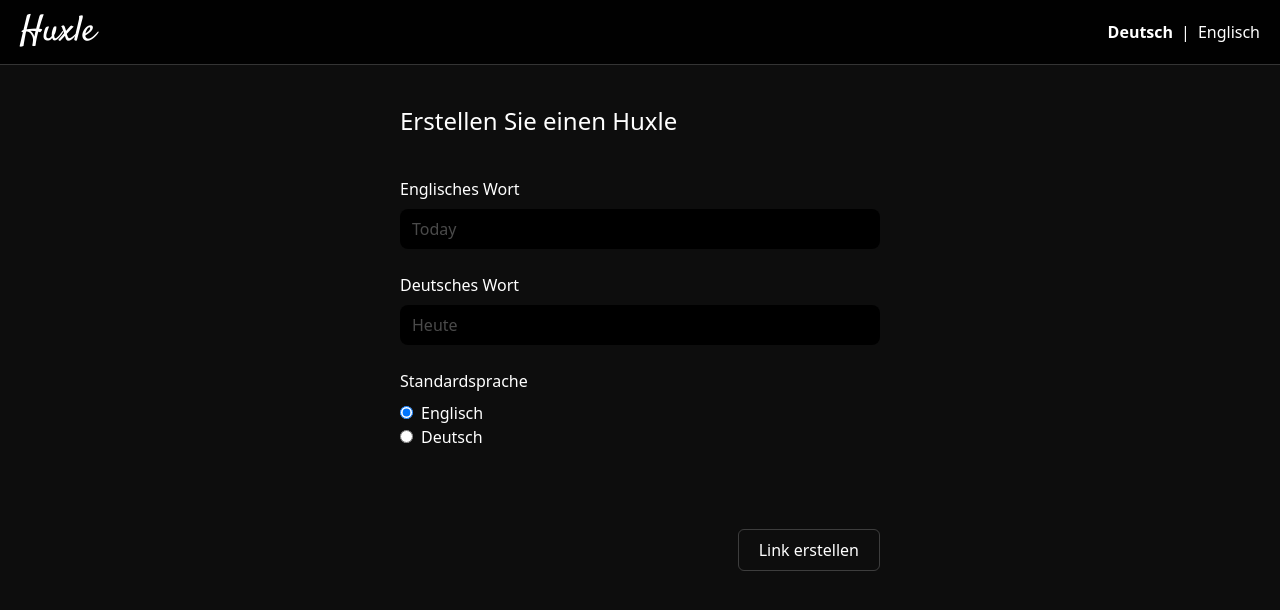
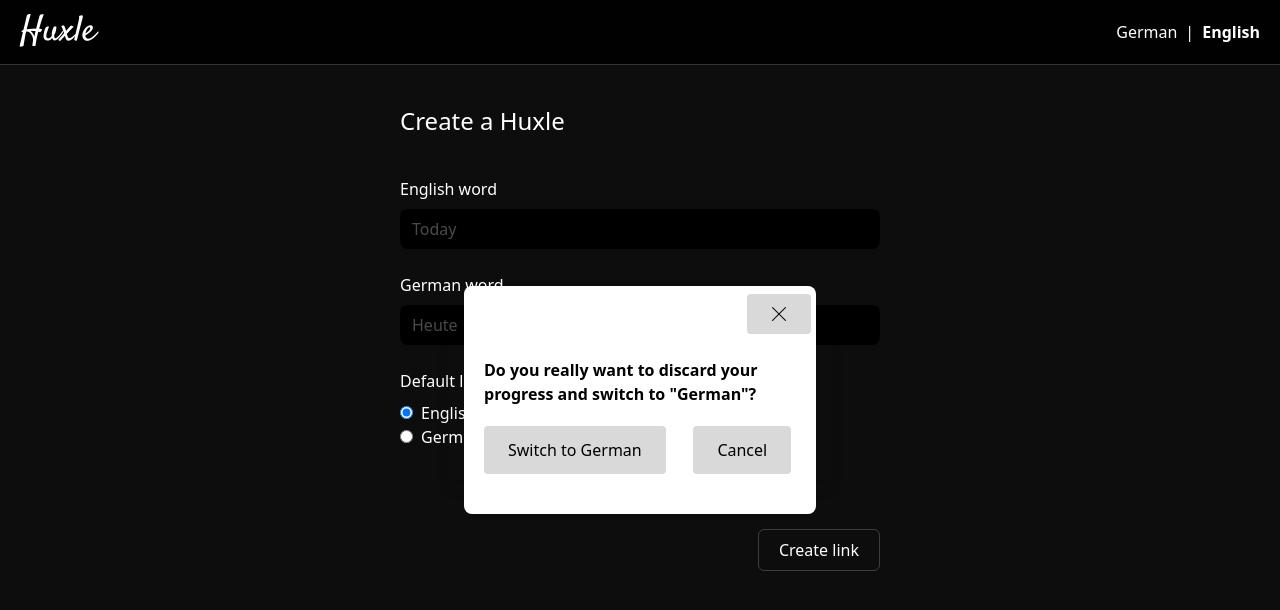
Before and after one commit to TimWillaert/HUX-Huxle, a Vue app: page /create in a window 1280 px wide. Both pictures are taken after a click on the element "German". Shown: the top 610 px of the page. Built offline with nearby package versions, Linux system fonts and the light colour scheme.

Commit message:
pinia state manager, change ingame lang

```diff
--- a/package.json
+++ b/package.json
@@ -11,6 +11,7 @@
     "lint": "eslint . --ext .vue,.js,.jsx,.cjs,.mjs,.ts,.tsx,.cts,.mts --fix --ignore-path .gitignore"
   },
   "dependencies": {
+    "pinia": "^2.0.28",
     "vee-validate": "^4.7.3",
     "vue": "^3.2.41",
     "vue-i18n": "^9.2.2",
--- a/src/assets/style.css
+++ b/src/assets/style.css
@@ -18,3 +18,42 @@
 .satisfy{
     font-family: 'Satisfy', cursive;
 }
+
+.PopUp {
+    /* Position the pop-up in the center of the screen */
+    position: fixed;
+    top: 50%;
+    left: 50%;
+    transform: translate(-50%, -50%);
+    z-index: 100;
+    /* Add a background color and some padding */
+    background-color: transparent;
+    padding: 1rem;
+
+    /* Add a box shadow to give the pop-up some depth */
+    box-shadow: 0px 10px 15px -3px rgba(0, 0, 0, 0.1), 0px 4px 6px -2px rgba(0, 0, 0, 0.05);
+
+    /* Make the pop-up responsive to different screen sizes */
+    max-width: 40rem;
+    width: 30%;
+    height: 20%;
+
+    /* Add some styling to the 'self-start' class */
+
+  }
+  .self-start {
+    font-size: 1rem;
+    font-weight: bold;
+  }
+
+  /* Style the buttons */
+  .PopUp button {
+    /* Add some spacing between the buttons */
+    margin-right: 0.3rem;
+    /* Add some basic styling */
+    background-color: #d9d9d9;
+    color: 'black';
+    padding: 0.75rem 1.5rem;
+    border-radius: 0.25rem;
+
+  }
--- a/src/components/EndNotification.vue
+++ b/src/components/EndNotification.vue
@@ -5,7 +5,7 @@
     <div class="bg-white rounded-lg flex flex-col min-w-[260px] text-black">
       <button
         class="self-end m-2 bg-gray-400 hover:bg-gray-500 transition-colors p-3 rounded-md"
-        @click="setPopup(false)"
+        @click="setPopup(false); ; resetGame()"
       >
         <img src="../assets/img/close.png" class="h-4" />
       </button>
@@ -24,6 +24,8 @@
 
 <script lang="ts">
 import { defineComponent } from 'vue';
+import { useHuxleStore } from './Store';
+const store = useHuxleStore();
 
 export default defineComponent({
   props: {
@@ -34,6 +36,11 @@
     return {
       showNumberMessage: true,
     };
+  },
+  methods: {
+    resetGame() {
+      store.$reset();
+    },
   },
   computed: {
     numberMessage(): string {
@@ -78,9 +85,9 @@
   },
   created() {
     setTimeout(() => {
-      // After 5 seconds, hide the number message and show the template
+      // After 3 seconds, hide the number message and show the template
       this.showNumberMessage = false;
-    }, 5000);
+    }, 3000);
   },
 });
 </script>
--- a/src/components/HeaderComponent.vue
+++ b/src/components/HeaderComponent.vue
@@ -9,10 +9,11 @@
       <p
         class="cursor-pointer"
         :class="{
-          'font-bold': $i18n.locale === 'de',
-          'font-light': $i18n.locale !== 'de',
+          'font-bold': getLanguage() === 'de',
+          'font-light': getLanguage() !== 'de',
         }"
-        @click="$i18n.locale = 'de'"
+        @click="setPopup(true)
+        "
       >
         {{ $t('german') }}
       </p>
@@ -20,19 +21,61 @@
       <p
         class="cursor-pointer"
         :class="{
-          'font-bold': $i18n.locale === 'en',
-          'font-light': $i18n.locale !== 'en',
+          'font-bold': getLanguage() === 'en',
+          'font-light': getLanguage() !== 'en',
         }"
-        @click="$i18n.locale = 'en'"
+        @click="setPopup(true)"
       >
         {{ $t('english') }}
       </p>
     </div>
   </div>
+  <PopUp class="PopUp" v-if="popupOpen" :setPopup="setPopup">
+    <div>
+      <p class="self-start">{{ $t('changeLanguage') }}</p>
+      <div class="flex my-5 justify-between">
+      <button @click="changeLanguage()">{{ $t('switch') }}</button>
+      <button @click="setPopup(false)">{{ $t('cancel') }}</button>
+    </div>
+    </div>
+  </PopUp>
 </template>
 
 <script setup lang="ts">
 import { RouterLink } from 'vue-router';
+import { getCurrentInstance, ref } from 'vue';
+import PopUp from './PopUp.vue';
+import { useI18n } from "vue-i18n";
+import { useHuxleStore } from './Store';
+
+const store = useHuxleStore();
+const { locale } = useI18n();
+
+
+const app = getCurrentInstance();
+const popupOpen = ref(false);
+
+function setPopup(value: boolean) {
+  popupOpen.value = value;
+}
+
+function changeLanguage() {
+  const lang = locale.value === 'en' ? 'de' : 'en';
+  locale.value = lang;
+
+  if (app) {
+    app.appContext.config.globalProperties.$locale = lang;
+    localStorage.setItem('locale', lang);
+  }
+  setPopup(false);
+  store.$reset();
+  localStorage.setItem('huxleState', '');
+  window.location.reload();
+}
+
+function getLanguage() {
+  return localStorage.getItem('locale') ?? 'en';
+}
 </script>
 
 <style scoped></style>
--- a/src/components/PlayHuxle.vue
+++ b/src/components/PlayHuxle.vue
@@ -2,53 +2,61 @@
   <div class="flex flex-col h-full max-h-full max-w-md mx-auto justify-between">
     <div class="mt-4">
       <RowComponent
-        v-for="(guess, i) in state.guesses"
+        v-for="(guess, i) in store.guesses"
         :key="i"
         :value="guess"
-        :color="state.guessesResult[i]"
-        :solution="state.solution"
-        :submitted="i < state.currentGuess"
+        :color="store.guessesResult[i]"
+        :solution="solution"
+        :submitted="i < store.currentGuess"
       />
     </div>
     <KeyboardComponent
       @key="onKey"
-      :greenKeys="state.greenKeys"
-      :yellowKeys="state.yellowKeys"
-      :grayKeys="state.grayKeys"
+      :greenKeys="store.greenKeys"
+      :yellowKeys="store.yellowKeys"
+      :grayKeys="store.grayKeys"
     />
   </div>
-  <PopUp v-if="popupOpen" :setPopup="setPopup" :isEndgame="false">
+  <PopUp v-if="popupOpen" :setPopup="setPopup">
     <div class="max-w-[240px]">
       <p class="self-start">{{ $t('invalidLink') }}</p>
     </div>
   </PopUp>
   <EndNotification
     v-if="endGameOpen"
-    :played-turns="state.currentGuess"
+    :played-turns="store.currentGuess"
     :set-popup="setEndGame"
   >
     <div class="mt-4">
       <RowComponent
-        v-for="(guess, i) in state.guesses"
+        v-for="(guess, i) in store.guesses"
         :key="i"
         :value="guess"
-        :color="state.guessesResult[i]"
-        :solution="state.solution"
-        :submitted="i < state.currentGuess"
+        :color="store.guessesResult[i]"
+        :solution="solution"
+        :submitted="i < store.currentGuess"
       />
     </div>
   </EndNotification>
 </template>
 
 <script setup lang="ts">
-import { ref } from 'vue';
+import { ref, getCurrentInstance } from 'vue';
 import { useRoute } from 'vue-router';
 import KeyboardComponent from './KeyboardComponent.vue';
-import { onUnmounted, reactive } from 'vue';
+import { onUnmounted } from 'vue';
 import RowComponent from './RowComponent.vue';
 import PopUp from './PopUp.vue';
 import EndNotification from './EndNotification.vue';
+import { useHuxleStore } from './Store';
 
+const store = useHuxleStore();
+
+store.$state = localStorage.getItem('huxleState')
+  ? JSON.parse(localStorage.getItem('huxleState')!)
+  : store.$state;
+
+const app = getCurrentInstance();
 const route = useRoute();
 const popupOpen = ref(false);
 const endGameOpen = ref(false);
@@ -58,10 +66,11 @@
 
 const wordEnglish = ref(decoded.split('#')[1]);
 const wordGerman = ref(decoded.split('#')[2]);
-const startLanguage = ref(decoded.split('#')[3]);
 
-const savedGame = localStorage.getItem('huxle-game') || '';
+const startLanguage =
+  app?.appContext.config.globalProperties.$locale.value || 'en';
 
+const solution = startLanguage == 'en' ? wordEnglish.value : wordGerman.value;
 const setPopup = (bool: boolean) => {
   bool ? (popupOpen.value = true) : (popupOpen.value = false);
 };
@@ -69,27 +78,6 @@
 const setEndGame = (bool: boolean) => {
   bool ? (endGameOpen.value = true) : (endGameOpen.value = false);
 };
-
-const state = reactive({
-  guesses: ['', '', '', '', '', ''],
-  guessesResult: ['', '', '', '', '', ''],
-  currentGuess: 0,
-  solution: wordEnglish,
-  greenKeys: [''],
-  yellowKeys: [''],
-  grayKeys: [''],
-});
-
-if (savedGame != '') {
-  const savedState = JSON.parse(savedGame);
-  state.guesses = savedState.guesses;
-  state.guessesResult = savedState.guessesResult;
-  state.currentGuess = savedState.currentGuess;
-  state.solution = savedState.solution;
-  state.greenKeys = savedState.greenKeys;
-  state.yellowKeys = savedState.yellowKeys;
-  state.grayKeys = savedState.grayKeys;
-}
 
 if (
   !(
@@ -103,6 +91,12 @@
   setPopup(true);
 }
 
+//Reset game in case the solution was given and the used did not close the results window
+if (store.guesses.includes(solution.toLowerCase())) {
+  store.$reset();
+  localStorage.setItem('huxleState', JSON.stringify(store.$state));
+}
+
 const onKeyup = (e: KeyboardEvent) => onKey(e.key);
 
 window.addEventListener('keyup', onKeyup);
@@ -112,41 +106,40 @@
 });
 
 function onKey(key: string) {
-  if (state.currentGuess >= 6) return;
-  const guess = state.guesses[state.currentGuess];
+  const locale = app?.appContext.config.globalProperties.$locale ?? '';
+  if (store.currentGuess >= 6) return;
+  const guess = store.guesses[store.currentGuess];
   if (key === 'Enter') {
     if (guess.length == 5) {
-      const result = compare(guess, state.solution);
-      state.guessesResult[state.currentGuess] = result.join('');
-
-      //save game
-      localStorage.setItem('huxle-game', JSON.stringify(state));
+      const result = compare(guess, solution);
+      store.guessesResult[store.currentGuess] = result.join('');
 
       //puzzle completition popus
       if (
-        state.currentGuess <= 5 &&
-        state.solution.toLowerCase() == state.guesses[state.currentGuess]
+        store.currentGuess <= 5 &&
+        solution.toLowerCase() == store.guesses[store.currentGuess]
       ) {
-        state.currentGuess++;
-        localStorage.setItem('huxle-game', '');
+        store.currentGuess++;
+
         setEndGame(true);
       } else if (
-        state.currentGuess == 5 &&
-        state.solution.toLowerCase() != state.guesses[state.currentGuess]
+        store.currentGuess == 5 &&
+        solution.toLowerCase() != store.guesses[store.currentGuess]
       ) {
-        state.currentGuess = 0;
-        localStorage.setItem('huxle-game', '');
+        store.currentGuess = 0;
+
         setEndGame(true);
       } else {
         // Move to next guess
-        state.currentGuess++;
+        store.currentGuess++;
       }
-
+      //save game
+      localStorage.setItem('huxleState', JSON.stringify(store.$state));
     }
   } else if (key === 'Backspace') {
-    state.guesses[state.currentGuess] = guess.slice(0, -1);
+    store.guesses[store.currentGuess] = guess.slice(0, -1);
   } else if (guess.length < 5 && /^[a-zA-Z]$/.test(key)) {
-    state.guesses[state.currentGuess] += key;
+    store.guesses[store.currentGuess] += key;
   }
 }
 
@@ -162,23 +155,23 @@
   for (let i = 0; i < guess.length; i++) {
     if (guess[i] === solution[i]) {
       result.push(1);
-      if (state.greenKeys.length > 0) {
-        if (!state.greenKeys.includes(guess[i])) {
-          state.greenKeys.push(guess[i]);
+      if (store.greenKeys.length > 0) {
+        if (!store.greenKeys.includes(guess[i])) {
+          store.greenKeys.push(guess[i]);
         }
       }
     } else if (solution.includes(guess[i])) {
       result.push(3);
-      if (state.yellowKeys.length > 0) {
-        if (!state.yellowKeys.includes(guess[i])) {
-          state.yellowKeys.push(guess[i]);
+      if (store.yellowKeys.length > 0) {
+        if (!store.yellowKeys.includes(guess[i])) {
+          store.yellowKeys.push(guess[i]);
         }
       }
     } else {
       result.push(2);
-      if (state.grayKeys.length > 0) {
-        if (!state.grayKeys.includes(guess[i])) {
-          state.grayKeys.push(guess[i]);
+      if (store.grayKeys.length > 0) {
+        if (!store.grayKeys.includes(guess[i])) {
+          store.grayKeys.push(guess[i]);
         }
       }
     }
--- /dev/null
+++ b/src/components/Store.ts
@@ -0,0 +1,23 @@
+import { defineStore } from 'pinia';
+
+export const useHuxleStore = defineStore('huxle-save', {
+  state: () => {
+    return {
+      guesses: ['', '', '', '', '', ''],
+      guessesResult: ['', '', '', '', '', ''],
+      currentGuess: 0,
+      greenKeys: [''],
+      yellowKeys: [''],
+      grayKeys: [''],
+    } as HuxleState;
+  },
+});
+
+export interface HuxleState {
+  guesses: string[];
+  guessesResult: string[];
+  currentGuess: number;
+  greenKeys: string[];
+  yellowKeys: string[];
+  grayKeys: string[];
+}
--- a/src/main.ts
+++ b/src/main.ts
@@ -3,9 +3,11 @@
 import router from './router';
 import { createI18n } from 'vue-i18n';
 import './assets/style.css';
+import { createPinia } from 'pinia';
 
 const i18n = createI18n({
-  locale: 'en',
+  locale: localStorage.getItem('locale') || 'en',
+  legacy: false,
   messages: {
     en: {
       english: 'English',
@@ -20,7 +22,11 @@
       germanWord: 'German word',
       createLink: 'Create link',
       linkShare: 'Link to share',
-      invalidLink: 'Whoops! Invalid link.'
+      invalidLink: 'Whoops! Invalid link.',
+      changeLanguage:
+        'Do you really want to discard your progress and switch to "German"?',
+      switch: 'Switch to German',
+      cancel: 'Cancel',
     },
     de: {
       english: 'Englisch',
@@ -36,14 +42,22 @@
       germanWord: 'Deutsches Wort',
       createLink: 'Link erstellen',
       linkShare: 'Link zum Teilen',
-      invalidLink: 'Hoppla! Ungültiger Link.'
+      invalidLink: 'Hoppla! Ungültiger Link.',
+      changeLanguage:
+        'Möchten Sie Ihren Fortschritt wirklich verwerfen und zu "Englisch" wechseln??',
+      switch: 'Zu englisch wechseln',
+      cancel: 'Abbrechen',
     },
   },
 });
 
+const pinia = createPinia();
 const app = createApp(App);
+
+app.config.globalProperties.$locale = i18n.global.locale;
 
 app.use(i18n);
 app.use(router);
+app.use(pinia);
 
 app.mount('#app');
```
Also changed, not shown: 1 other file (tests, documents, lock files or other folders).
